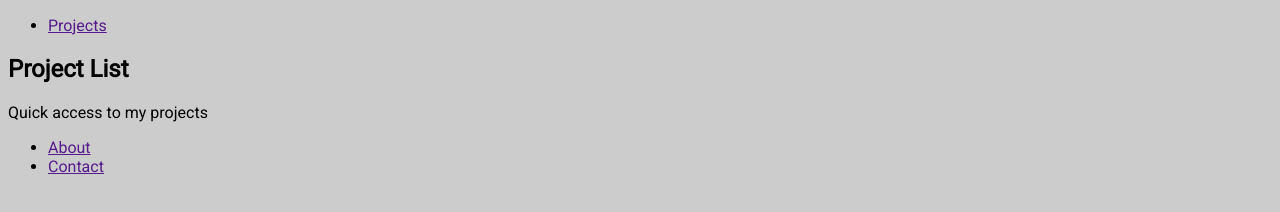
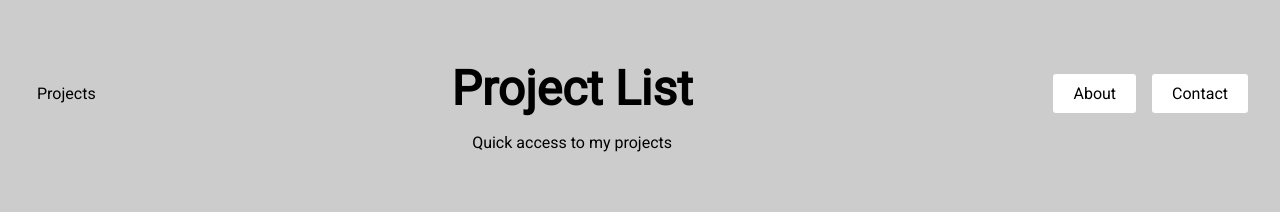
Before and after one commit to aploch2/git_hw, a plain HTML site: page index.html in a window 1280 px wide. Drawn offline with Linux system fonts and the light colour scheme.

Commit message:
styled page header

```diff
--- a/css/style.scss
+++ b/css/style.scss
@@ -6,15 +6,63 @@
     --gray: #ccc;
     --dark: #000;
 }
+* {
+    ul {
+        margin-left: -35px;
+    }
+    a {
+        text-decoration: none;
+        color: var(--dark);
+    }
+}
 body {
     background-color: var(--gray);
     font-family: "Roboto", Arial, Helvetica, sans-serif;
+    margin: 0;
 }
-.page-head {
-    width: 100%;
-    text-align: center;
+nav {
+    display: flex;
+    justify-content: space-between;
+    align-items: center;
+    // background-color: #fff;
+    padding: 20px 0;
 
-    h1 {
-        font-size: 3em;
+    .nav-left, .nav-right {
+
+
+        ul {
+            display: flex;
+            justify-content: space-between;
+            list-style: none;
+
+            li {
+
+            }
+
+        }
+    }
+    .nav-left {
+        padding-left: 2em;
+    }
+    .page-head-middle {
+        width: 100%;
+        text-align: center;
+
+        h1 {
+            font-size: 3em;
+            margin-bottom: 0;
+        }
+    }
+    .nav-right {
+        padding-right: 2em;
+
+        a {
+            background-color: var(--light);
+            padding: 10px 20px;
+            border-radius: 3px;
+        }
+        li:nth-child(2) {
+            margin-left: 1em;
+        }
     }
 }
```
Also changed, not shown: css/style.css, css/style.min.css.
